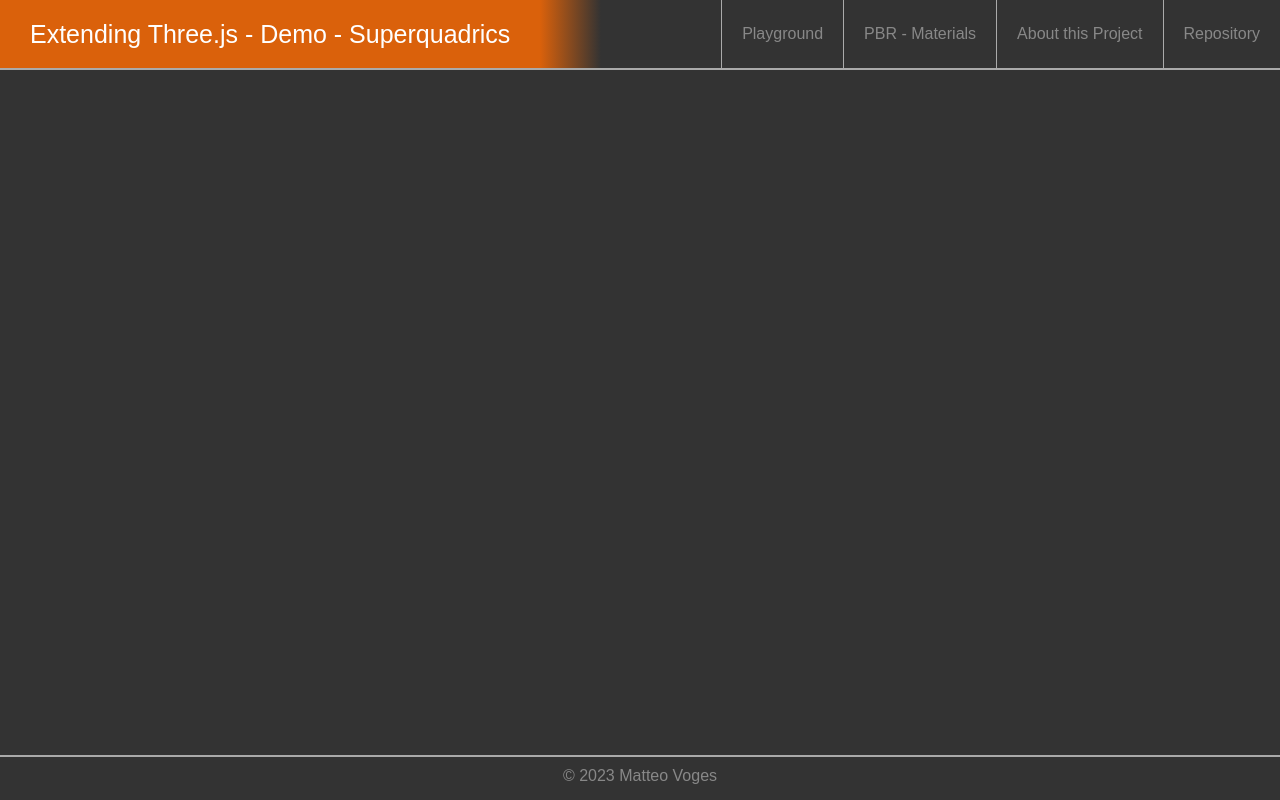
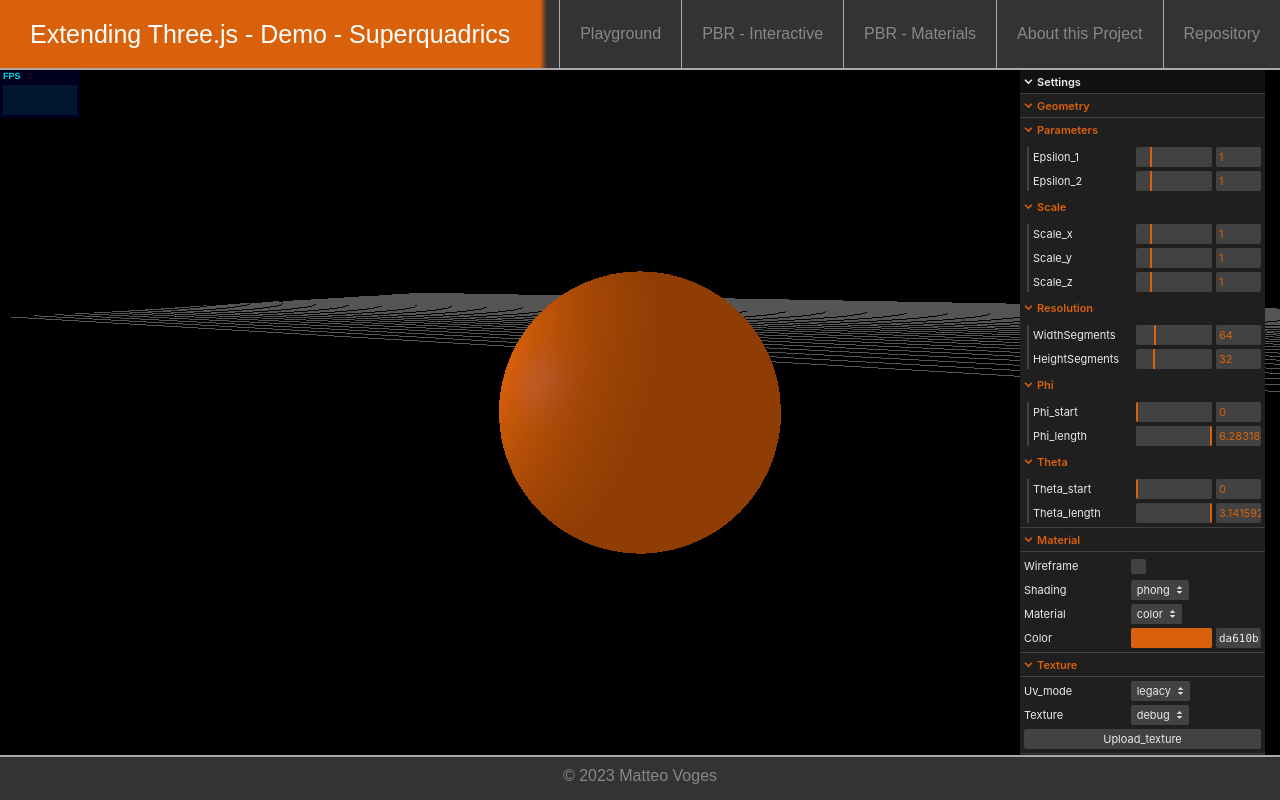
Before and after one commit to MatteoVoges/extending-three.js, a plain HTML site: page demo/index.html in a window 1280 px wide. Drawn offline with nearby package versions, Linux system fonts and the light colour scheme.

Commit message:
fix: cleanup

```diff
--- a/demo/examples/playground/controls.js
+++ b/demo/examples/playground/controls.js
@@ -86,7 +86,6 @@ function initGUI () {
     // general
     gui.add({reset: function() {gui.reset();}}, "reset").name("Reset values");
 
-    // gui.close();
 }
 
 export {initGUI, settings};
--- a/demo/examples/playground/index.html
+++ b/demo/examples/playground/index.html
@@ -1,7 +1,7 @@
 <!DOCTYPE html>
 <html lang="en">
 	<head>
-		<title>Superquadrics - Demo</title>
+		<title>Superquadrics - Demo - Playground</title>
 		<meta charset="utf-8">
 	</head>
 
@@ -25,7 +25,7 @@
 
 		<script type="module">
 
-			import { initCanvas, frame } from '../canvas.js';
+			import { initCanvas, frame } from './canvas.js';
 			import { initGUI } from './controls.js';
 			import { initSuperquadric } from './superquadric.js';
 
--- a/demo/index.html
+++ b/demo/index.html
@@ -13,14 +13,16 @@
       <div class="title" href="">Extending Three.js - Demo - Superquadrics</div>
       <div id="gradient"></div>
       <div class="nav-bar">
-        <a class="nav-item" href="">Playground</a>
-        <!-- <button class="nav-item" onclick=" changeSrc('examples/playground/index.html')">Playground</button> -->
+        <!-- NAVIGATION-ITEMS -->
+        <div class="nav-item" onclick="changeSrc('examples/playground/index.html')">Playground</div>
+        <div class="nav-item" onclick="changeSrc('examples/pbr-interactive/index.html')">PBR - Interactive</div>
         <div class="nav-item" onclick="changeSrc('examples/pbr-materials/index.html')">PBR - Materials</div>
         <a class="nav-item" href="">About this Project</a>
         <a class="nav-item" href="">Repository</a>
       </div>
     </div>
 
+    <!-- VIEWER -->
     <iframe src="examples/playground/index.html" id="viewer"></iframe>
 
     <script>
```
